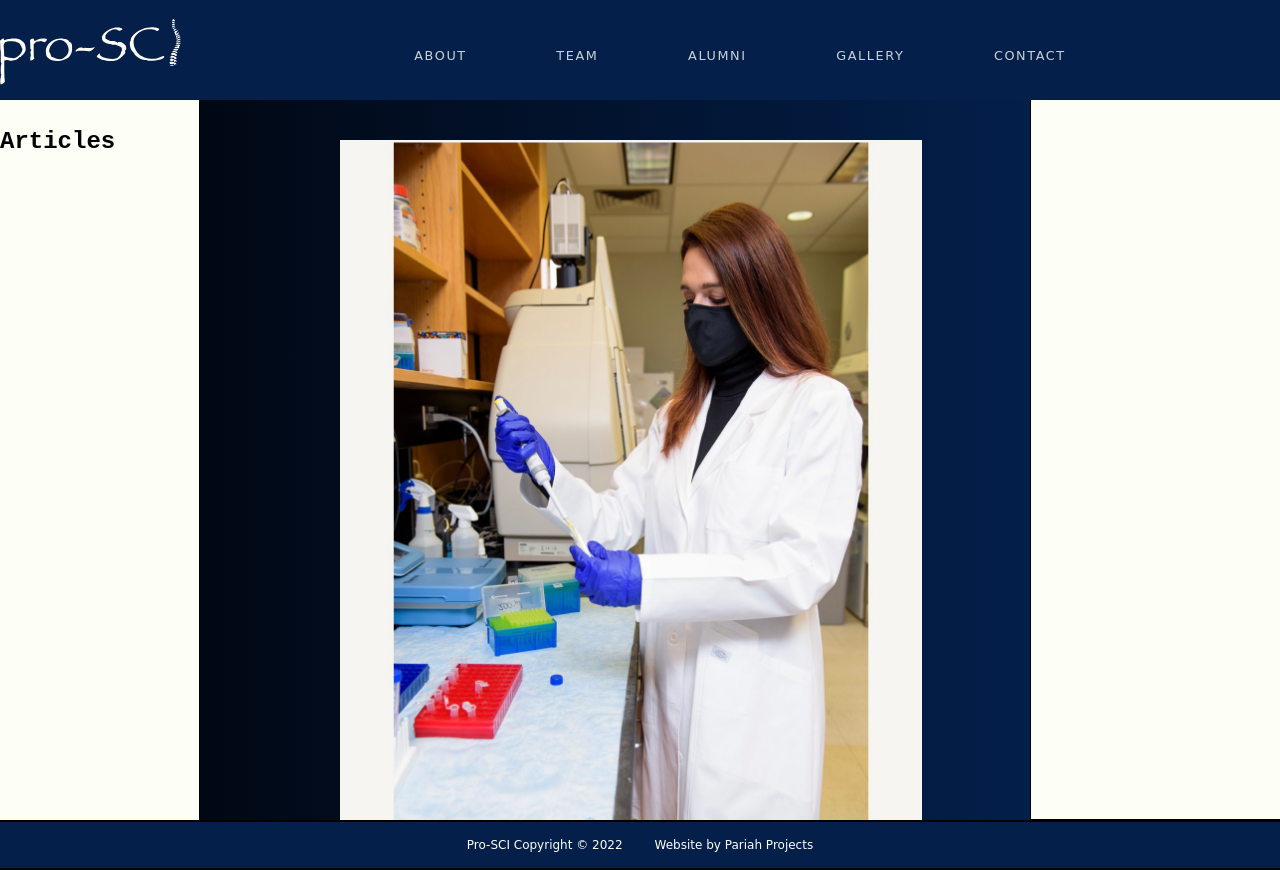
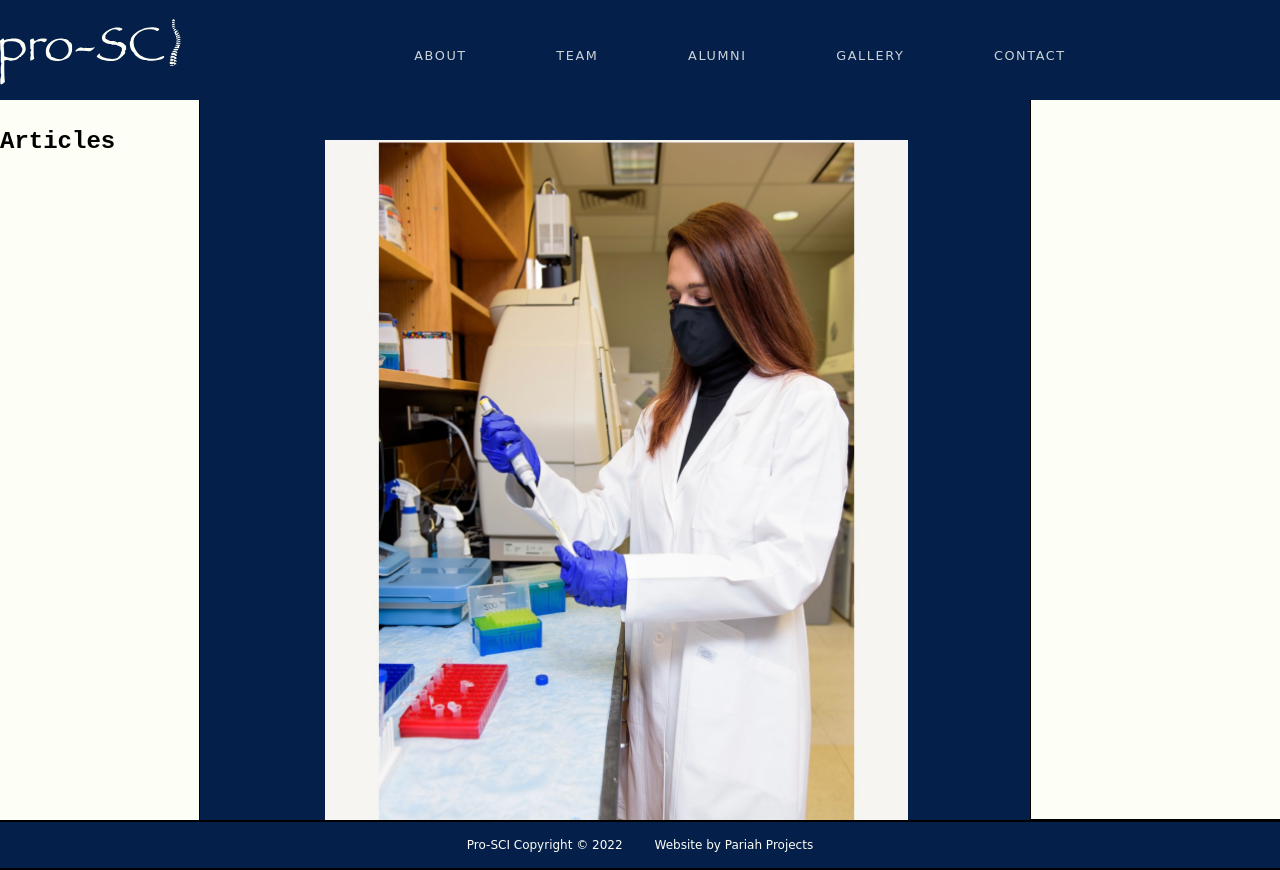
Before and after one commit to Slap-a-tha-Bass/pro-sci.science, a Next.js app: page /gallery in a window 1280 px wide. Built offline with nearby package versions, Linux system fonts and the light colour scheme.

Commit message:
style: gallery main

```diff
--- a/src/styles/css/styles.css
+++ b/src/styles/css/styles.css
@@ -354,14 +354,20 @@ main:is(.img-content) {
   height: fit-content;
   overflow-y: auto;
   overflow-x: hidden;
-  background: linear-gradient(90deg, #010814, #031f4a) !important;
+  background: #031f4a !important;
 }
 main:is(.img-content) div {
   position: relative;
-  background: linear-gradient(90deg, #010814, #031f4a) !important;
-  height: 100%;
-  width: 100%;
+  background: #031f4a !important;
+  height: 100% !important;
+  width: 96.5% !important;
   padding: 0;
+}
+@media screen and (max-width: 768px) {
+  main:is(.img-content) div {
+    width: 91.5% !important;
+    height: 75% !important;
+  }
 }
 main:is(.img-content) div img {
   width: 100%;
--- a/src/styles/scss/layouts/_main.scss
+++ b/src/styles/scss/layouts/_main.scss
@@ -24,21 +24,17 @@ main:is(.img-content) {
   height: fit-content;
   overflow-y: auto;
   overflow-x: hidden;
-  background: linear-gradient(
-    90deg,
-    darken($primary, 11%),
-    $primary
-  ) !important;
+  background: $primary !important;
   div {
     position: relative;
-    background: linear-gradient(
-      90deg,
-      darken($primary, 11%),
-      $primary
-    ) !important;
-    height: 100%;
-    width: 100%;
+    background: $primary !important;
+    height: 100% !important;
+    width: 96.5% !important;
     padding: 0;
+    @media screen and (max-width: 768px) {
+      width: 91.5% !important;
+      height: 75% !important;
+    }
     img {
       width: 100%;
       height: 100%;
```
Also changed, not shown: 1 other file (tests, documents, lock files or other folders).
